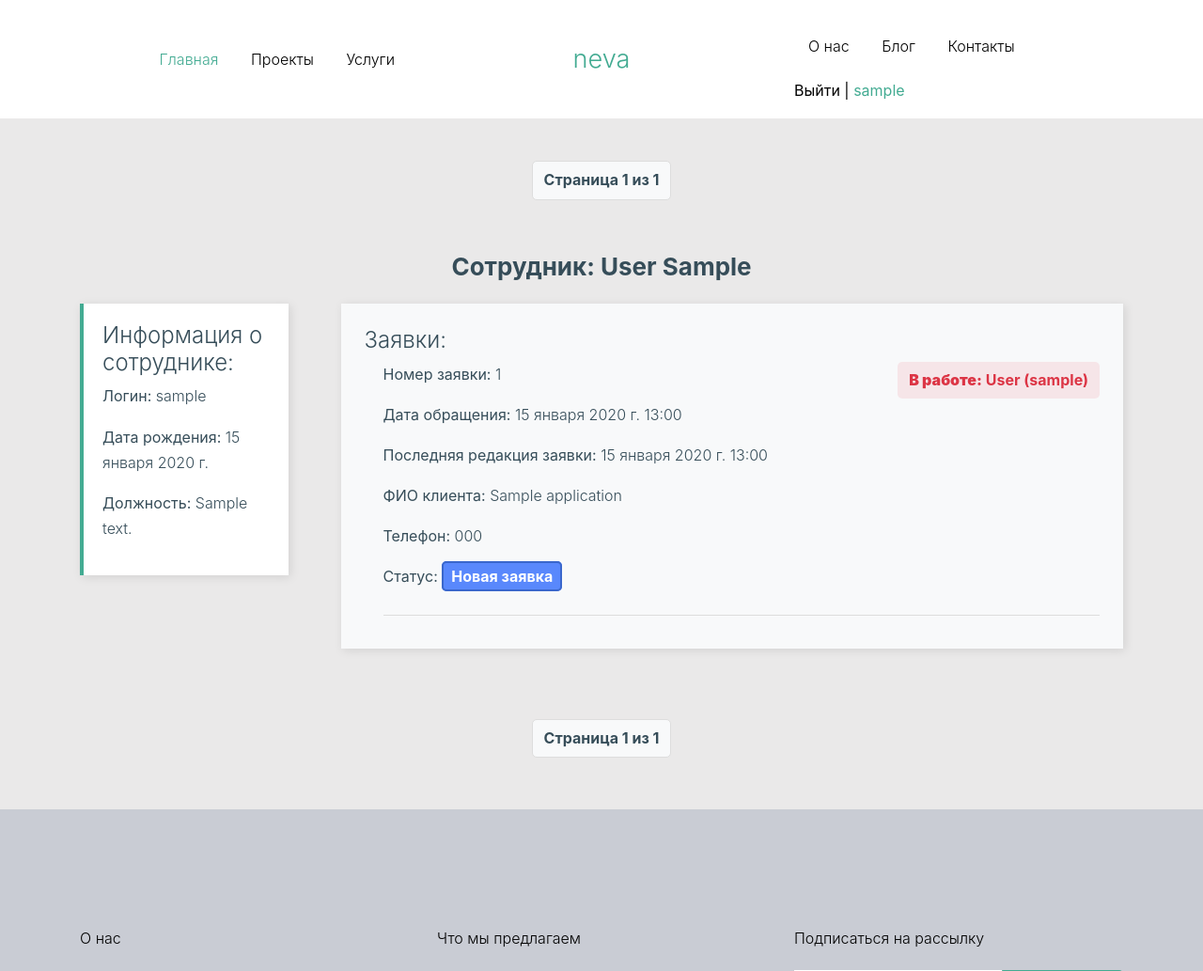
After one commit to musecollaboration/marga, a Django app: page /user/user/1/ in a window 1280 px wide. The commit adds this page. Shown: the top 1033 px of the page at 94% size. Run offline with Django 5.2, Linux system fonts and the light colour scheme; a user stored in the database is signed in; tables that the repository leaves empty hold one stand-in row (values such as "Sample post"); some libraries are stand-ins or nearby versions; some web fonts are replaced.

Commit message:
Доработки в settings.py

```diff
--- a/apps/user_management/views.py
+++ b/apps/user_management/views.py
@@ -18,11 +18,13 @@ class ProfilePage(ListView):
     context_object_name = "applications"
     paginate_by = 3  # Количество заявок на странице
 
+    def get_queryset(self):
+        return Application.objects.select_related("user__profile")
+
     def get_context_data(self, **kwargs):
         context = super().get_context_data(**kwargs)
         context["profile"] = self.request.user.profile  # Профиль текущего пользователя
         return context  # Не переопределяем `applications`, чтобы пагинация работала
-
 
 
 class ApplicationUpdateView(LoginRequiredMixin, UpdateView):
@@ -39,7 +41,17 @@ class ApplicationUpdateView(LoginRequiredMixin, UpdateView):
         form.instance.user = self.request.user
         return super().form_valid(form)
 
-    # def form_invalid(self, form):
+    def get_queryset(self):
+        return Application.objects.select_related("user__profile")
+
+    def get_context_data(self, **kwargs):
+        context = super().get_context_data(**kwargs)
+        if self.object.user:
+            context["profile"] = self.object.user.profile
+        return context
+
+        # def form_invalid(self, form):
+
     #     print("Форма не прошла валидацию")
     #     print(form.errors)  # Вывод ошибок валидации
     #     return super().form_invalid(form)
--- a/marga/settings.py
+++ b/marga/settings.py
@@ -126,13 +126,8 @@ USE_TZ = True
 # https://docs.djangoproject.com/en/5.2/howto/static-files/
 
 STATIC_URL = '/static/'
-
 STATICFILES_DIRS = [BASE_DIR / "static", ]
-
-# STATIC_ROOT = (BASE_DIR / 'static')
-
 MEDIA_ROOT = (BASE_DIR / 'media')
-
 MEDIA_URL = '/media/'
 
 # Default primary key field type
--- a/marga/urls.py
+++ b/marga/urls.py
@@ -19,10 +19,16 @@ from django.conf import settings
 from django.contrib import admin
 from django.urls import path, include
 
+handler403 = 'apps.marga_design.views.tr_handler403'
+handler404 = 'apps.marga_design.views.tr_handler404'
+handler500 = 'apps.marga_design.views.tr_handler500'
+
+admin.site.site_header = 'Панель администрирования'
+admin.site.index_title = 'Neva Design'
 urlpatterns = [
     path('admin/', admin.site.urls),
     path('', include('apps.marga_design.urls', namespace='marga_design')),
-    path('', include('apps.user_management.urls', namespace='user')),
+    path('user/', include('apps.user_management.urls', namespace='user')),
 ]
 
 if settings.DEBUG:
@@ -34,6 +40,3 @@ if settings.DEBUG:
 
     urlpatterns += static(settings.MEDIA_URL, document_root=settings.MEDIA_ROOT)
     urlpatterns += static(settings.STATIC_URL, document_root=settings.STATICFILES_DIRS[0])
-
-admin.site.site_header = 'Панель администрирования'
-admin.site.index_title = 'Neva Design'
--- /dev/null
+++ b/templates/includes/pagination.html
@@ -0,0 +1,51 @@
+<div class="pagination">
+    {% if page_obj.has_previous %}
+        <a href="?page=1">« Первая</a>
+        <a href="?page={{ page_obj.previous_page_number }}">‹ Предыдущая</a>
+    {% endif %}
+
+    <span>Страница {{ page_obj.number }} из {{ page_obj.paginator.num_pages }}</span>
+
+    {% if page_obj.has_next %}
+        <a href="?page={{ page_obj.next_page_number }}">Следующая ›</a>
+        <a href="?page={{ page_obj.paginator.num_pages }}">Последняя »</a>
+    {% endif %}
+</div>
+
+<style>
+    .pagination {
+        display: flex;
+        justify-content: center;
+        align-items: center;
+        gap: 8px;
+        margin-bottom: 50px; /* Увеличенный отступ снизу */
+        margin-top: 50px; /* Увеличенный отступ сверху */
+        font-size: 16px;
+        position: relative;
+        top: -5px; /* Легкое смещение вверх */
+    }
+
+
+    .pagination a {
+        display: inline-block;
+        padding: 6px 12px;
+        background-color: #007bff; /* Синий фон */
+        color: white; /* Белый текст */
+        text-decoration: none;
+        border-radius: 5px; /* Закругление углов */
+        transition: background-color 0.3s ease-in-out;
+    }
+
+    .pagination a:hover {
+        background-color: #0056b3; /* Темнее при наведении */
+    }
+
+    .pagination span {
+        padding: 6px 12px;
+        font-weight: bold;
+        background-color: #f8f9fa;
+        border: 1px solid #ddd;
+        border-radius: 5px;
+    }
+
+</style>
--- a/templates/user_management/profile.html
+++ b/templates/user_management/profile.html
@@ -5,9 +5,9 @@
 {% endblock %}
 
 {% block content %}
+    {% include 'includes/pagination.html' %}
     <div class="container">
         <h3 class="title text-center my-4">Сотрудник: {{ profile.user.last_name }} {{ profile.user.first_name }}</h3>
-
         <div class="profile-container">
             <div class="left">
                 <h4>Информация о сотруднике:</h4>
@@ -22,6 +22,10 @@
                     {% for app in applications %}
                         <a href="{{ app.get_absolute_url }}" class="application-link" style="color: #364d59">
                             <div class="application-item">
+                                {% if app.user %}
+                                    <p class="work-status"><strong>В работе:</strong> {{ app.user.last_name }}
+                                        ({{ app.user }})</p>
+                                {% endif %}
                                 <p><strong>Номер заявки:</strong> {{ app.id }}</p>
                                 <p><strong>Дата обращения:</strong> {{ app.created }}</p>
                                 <p><strong>Последняя редакция заявки:</strong> {{ app.updated }}</p>
@@ -37,20 +41,7 @@
         </div>
     </div>
 
-    <div class="pagination">
-        {% if page_obj.has_previous %}
-            <a href="?page=1">« Первая</a>
-            <a href="?page={{ page_obj.previous_page_number }}">‹ Предыдущая</a>
-        {% endif %}
-
-        <span>Страница {{ page_obj.number }} из {{ page_obj.paginator.num_pages }}</span>
-
-        {% if page_obj.has_next %}
-            <a href="?page={{ page_obj.next_page_number }}">Следующая ›</a>
-            <a href="?page={{ page_obj.paginator.num_pages }}">Последняя »</a>
-        {% endif %}
-    </div>
-
+    {% include 'includes/pagination.html' %}
 
     <style>
         .profile-container {
@@ -60,7 +51,7 @@
             gap: 20px;
             flex-wrap: wrap;
             min-height: auto; /* Убираем жесткую высоту */
-            padding-bottom:30px; /* Уменьшаем отступ, чтобы `.pagination` не уходил вниз */
+            padding-bottom: 30px; /* Уменьшаем отступ, чтобы `.pagination` не уходил вниз */
         }
 
 
@@ -149,40 +140,14 @@
             border-radius: 5px;
         }
 
-        .pagination {
-            display: flex;
-            justify-content: center;
-            align-items: center;
-            gap: 8px;
-            margin-top: 10px; /* Подняли выше */
-            margin-bottom: 100px; /* Увеличенный отступ снизу */
-            font-size: 16px;
-            position: relative;
-            top: -5px; /* Легкое смещение вверх */
+        .work-status {
+            font-weight: bold; /* Жирный шрифт */
+            color: #dc3545; /* Красный цвет (можно заменить) */
+            background-color: rgba(220, 53, 69, 0.1); /* Легкий фон */
+            padding: 6px 12px;
+            border-radius: 5px;
+            display: inline-block;
+            float: right;
         }
-
-
-        .pagination a {
-            display: inline-block;
-            padding: 6px 12px;
-            background-color: #007bff; /* Синий фон */
-            color: white; /* Белый текст */
-            text-decoration: none;
-            border-radius: 5px; /* Закругление углов */
-            transition: background-color 0.3s ease-in-out;
-        }
-
-        .pagination a:hover {
-            background-color: #0056b3; /* Темнее при наведении */
-        }
-
-        .pagination span {
-            padding: 6px 12px;
-            font-weight: bold;
-            background-color: #f8f9fa;
-            border: 1px solid #ddd;
-            border-radius: 5px;
-        }
-
     </style>
 {% endblock %}
```
Also changed, not shown: apps/marga_design/views.py (+31 -0 lines), templates/errors/error_page.html (added, +15 -0 lines), templates/user_management/application_edit.html (+16 -4 lines).
